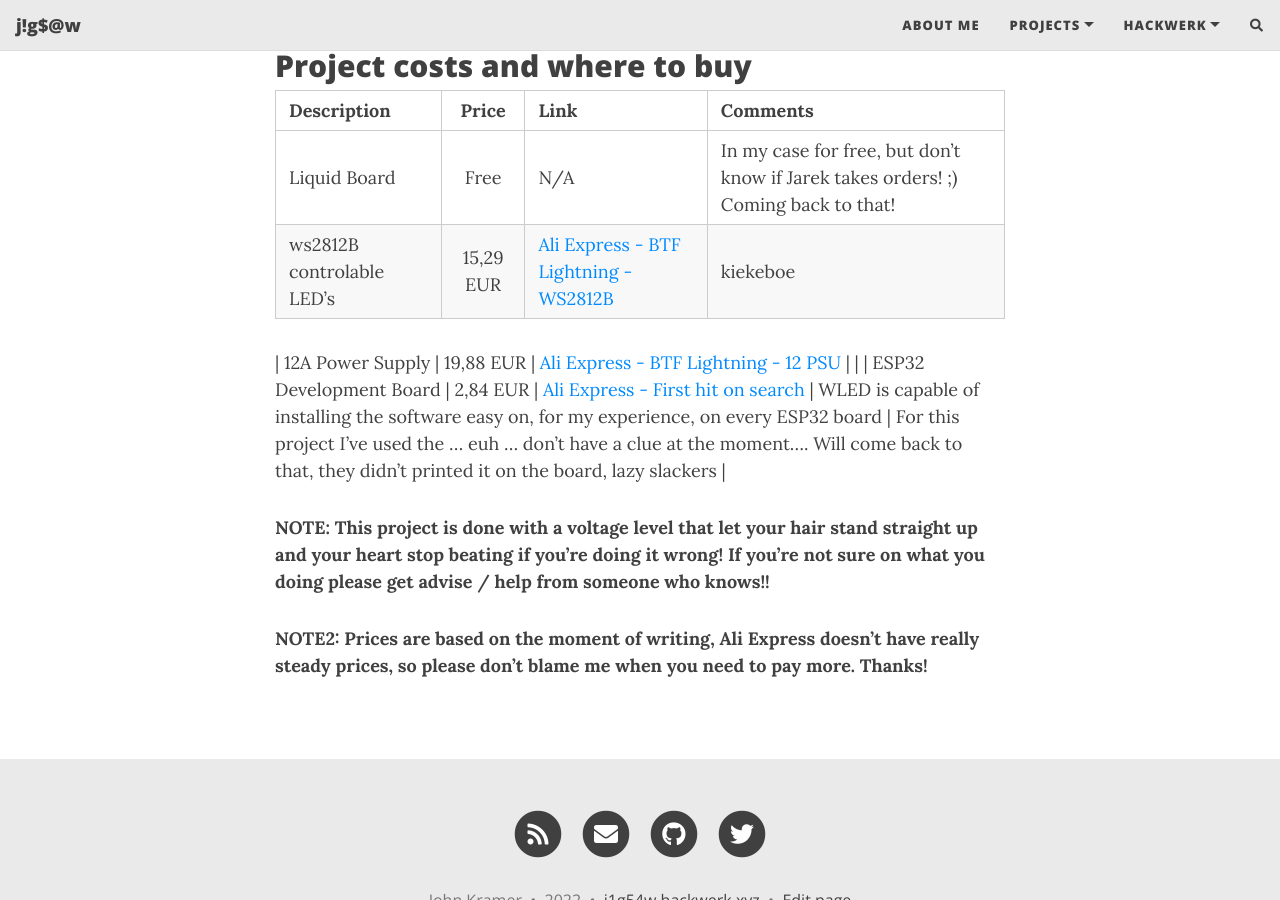
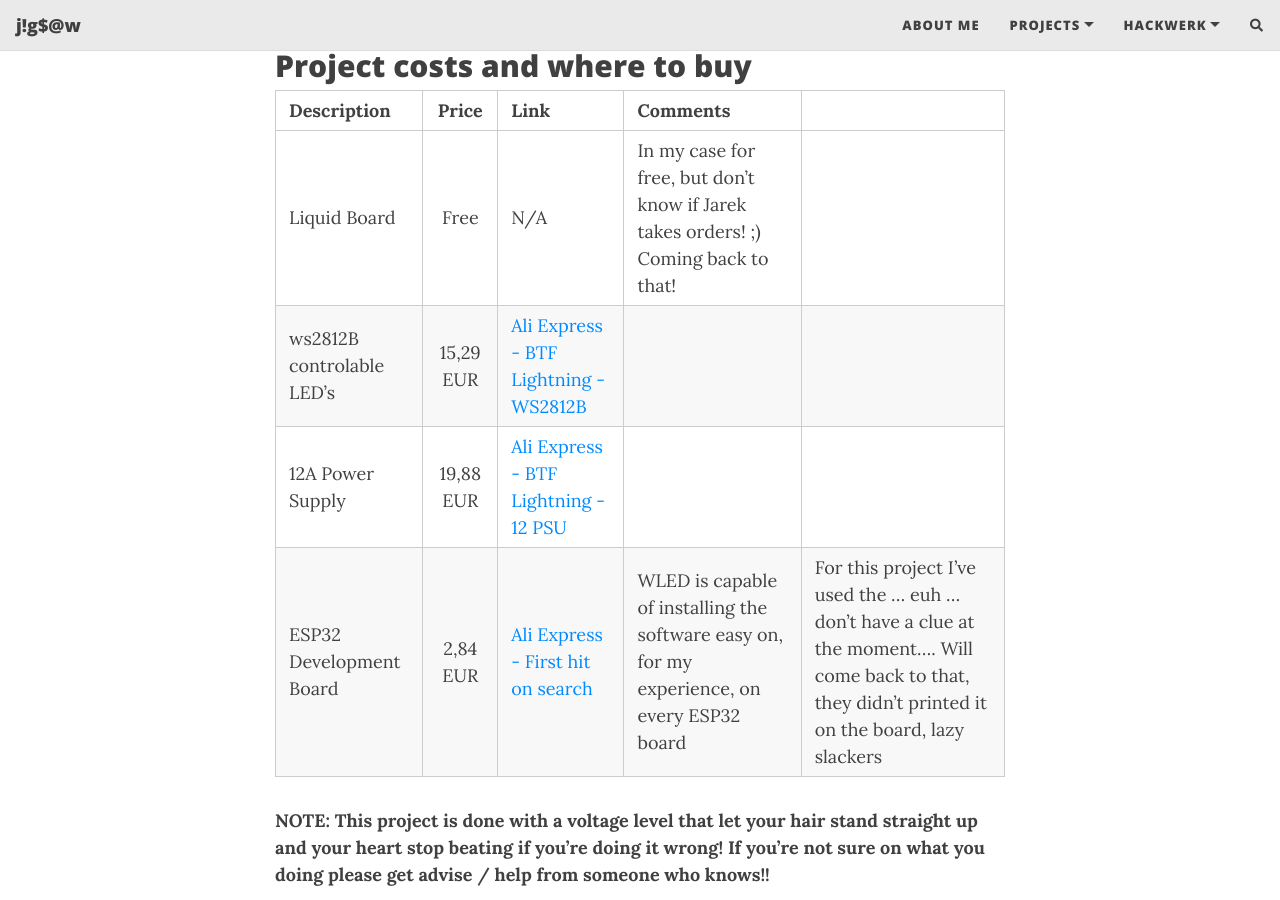
Before and after one commit to j1g54w1337/j1g54w1337.github.io, a Jekyll site: the page built from projects/liquor_board/2022-10-12-liquor-board.md, in a window 1280 px wide and 900 px high, scrolled down 907 px. Built offline with Jekyll 4.4.1, drawn with Linux system fonts in a browser that asks for light colours; nearby versions of some CDN libraries; comment, search, counter and statistics services are not loaded.

Commit message:
Debugging posts in sub-menu 19

```diff
--- a/projects/liquor_board/2022-10-12-liquor-board.md
+++ b/projects/liquor_board/2022-10-12-liquor-board.md
@@ -23,15 +23,9 @@ I thought it would be an awesome idea to pimp it with controlable LED's.
 | Description  | Price | Link | Comments                                                                           |
 |---           |:-----:|---   |---                                                                                 |
 | Liquid Board | Free  | N/A  | In my case for free, but don't know if Jarek takes orders! ;) Coming back to that! |
-| ws2812B controlable LED's | 15,29 EUR | [Ali Express - BTF Lightning - WS2812B](https://nl.aliexpress.com/item/2036819167.html?spm=a2g0o.productlist.0.0.311d3c1enKd5Uo&algo_pvid=546a52a8-ad19-42c7-b6e1-e2ed9cca47e1&algo_exp_id=546a52a8-ad19-42c7-b6e1-e2ed9cca47e1-0&pdp_ext_f=%7B%22sku_id%22%3A%2212000026548380060%22%7D&pdp_npi=2%40dis%21EUR%216.11%214.58%21%21%21%21%21%402132e47f16656061438095791e9134%2112000026548380060%21sea&curPageLogUid=hie3XctiMwDt) | kiekeboe |
-
-
-| 12A Power Supply | 19,88 EUR | [Ali Express - BTF Lightning - 12 PSU](https://nl.aliexpress.com/item/32670505021.html?spm=a2g0o.store_pc_groupList.8148356.1.3b2178caLf1m6u&pdp_npi=2%40dis%21EUR%21%E2%82%AC%205%2C38%21%E2%82%AC%204%2C04%21%21%21%21%21%402100bdd716656066527127741e134a%2167475760392%21sh)
-| |
-| ESP32 Development Board | 2,84 EUR | [Ali Express - First hit on search](https://nl.aliexpress.com/item/1005001929935550.html?spm=a2g0o.productlist.0.0.c4923390VdPVFb&algo_pvid=cad46e82-4b3b-4f02-a868-06faf93b795d&algo_exp_id=cad46e82-4b3b-4f02-a868-06faf93b795d-0&pdp_ext_f=%7B%22sku_id%22%3A%2212000028798834506%22%7D&pdp_npi=2%40dis%21EUR%213.95%212.84%21%21%210.89%21%21%402100bddb16656073936095922e99a8%2112000028798834506%21sea&curPageLogUid=oLf0UUYqdh5P)
-| WLED is capable of installing the software easy on, for my experience, on every ESP32 board | For this project I've
-used the ... euh ... don't have a clue at the moment.... Will come back to that, they didn't printed it on the board,
-lazy slackers |
+| ws2812B controlable LED's | 15,29 EUR | [Ali Express - BTF Lightning - WS2812B](https://nl.aliexpress.com/item/2036819167.html?spm=a2g0o.productlist.0.0.311d3c1enKd5Uo&algo_pvid=546a52a8-ad19-42c7-b6e1-e2ed9cca47e1&algo_exp_id=546a52a8-ad19-42c7-b6e1-e2ed9cca47e1-0&pdp_ext_f=%7B%22sku_id%22%3A%2212000026548380060%22%7D&pdp_npi=2%40dis%21EUR%216.11%214.58%21%21%21%21%21%402132e47f16656061438095791e9134%2112000026548380060%21sea&curPageLogUid=hie3XctiMwDt) | |
+| 12A Power Supply | 19,88 EUR | [Ali Express - BTF Lightning - 12 PSU](https://nl.aliexpress.com/item/32670505021.html?spm=a2g0o.store_pc_groupList.8148356.1.3b2178caLf1m6u&pdp_npi=2%40dis%21EUR%21%E2%82%AC%205%2C38%21%E2%82%AC%204%2C04%21%21%21%21%21%402100bdd716656066527127741e134a%2167475760392%21sh) | |
+| ESP32 Development Board | 2,84 EUR | [Ali Express - First hit on search](https://nl.aliexpress.com/item/1005001929935550.html?spm=a2g0o.productlist.0.0.c4923390VdPVFb&algo_pvid=cad46e82-4b3b-4f02-a868-06faf93b795d&algo_exp_id=cad46e82-4b3b-4f02-a868-06faf93b795d-0&pdp_ext_f=%7B%22sku_id%22%3A%2212000028798834506%22%7D&pdp_npi=2%40dis%21EUR%213.95%212.84%21%21%210.89%21%21%402100bddb16656073936095922e99a8%2112000028798834506%21sea&curPageLogUid=oLf0UUYqdh5P) | WLED is capable of installing the software easy on, for my experience, on every ESP32 board | For this project I've used the ... euh ... don't have a clue at the moment.... Will come back to that, they didn't printed it on the board, lazy slackers |
 
 __NOTE: This project is done with a voltage level that let your hair stand straight up and your heart stop beating if
 you're doing it wrong! If you're not sure on what you doing please get advise / help from someone who knows!!__
```
